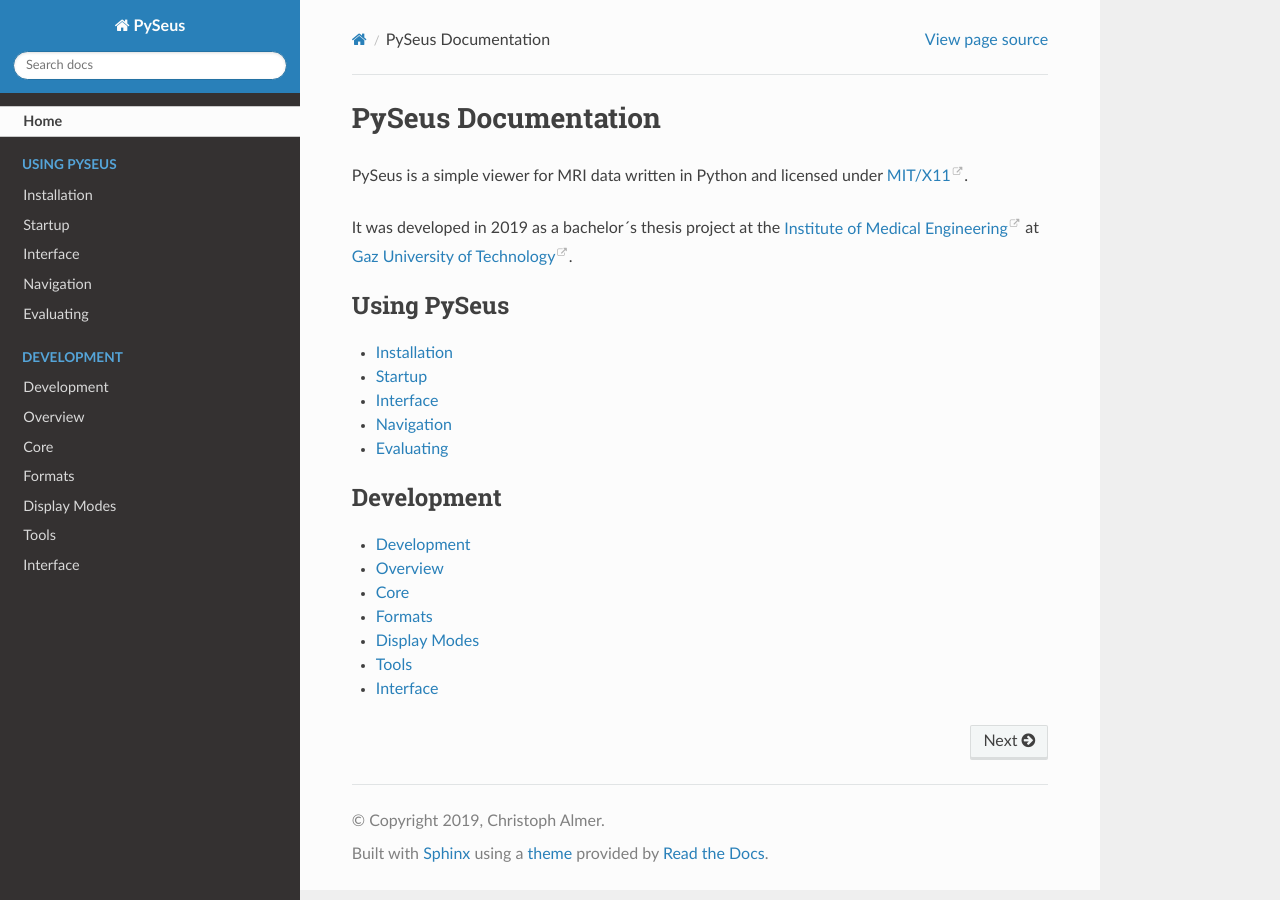
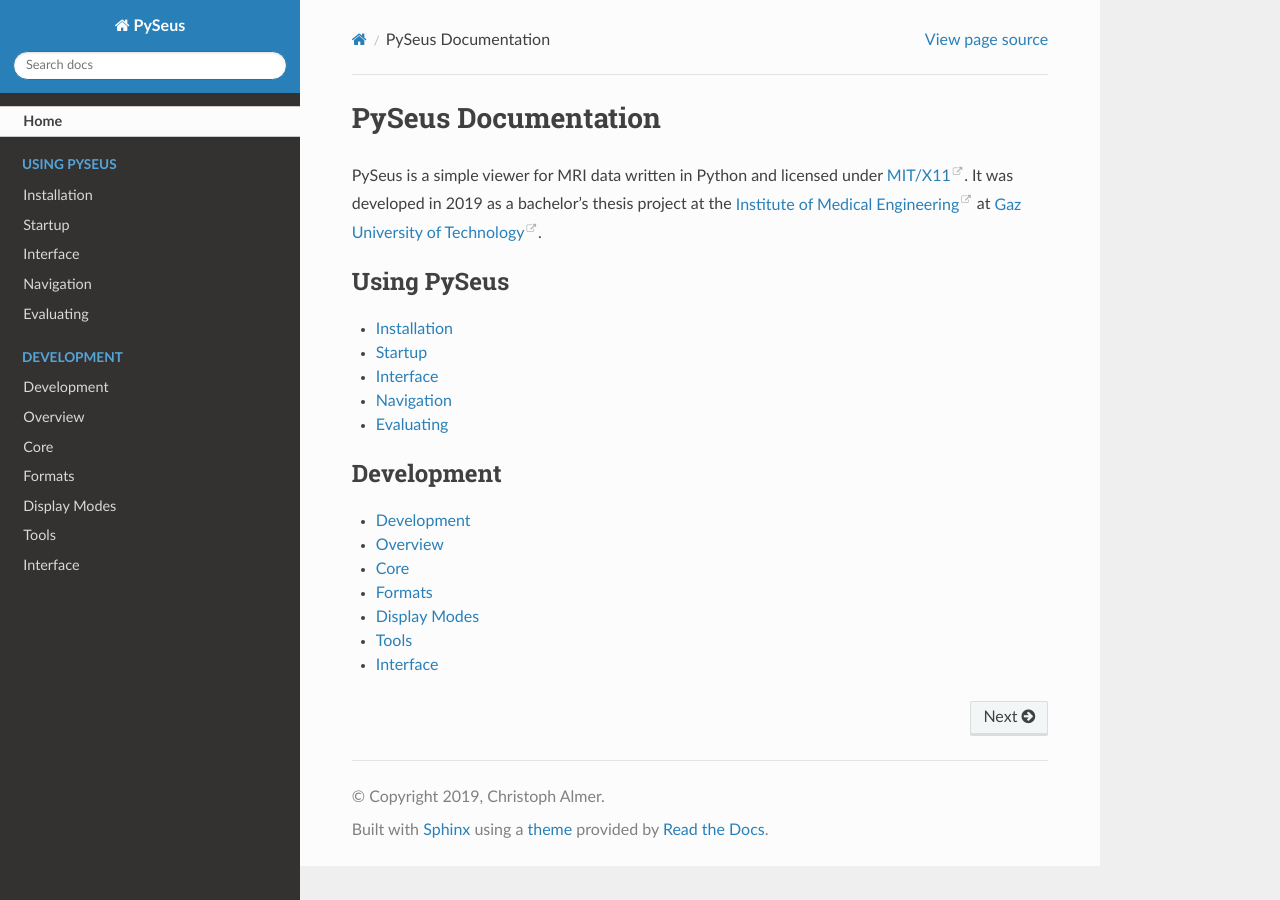
Before and after one commit to IMTtugraz/PySeus, a Sphinx documentation site: the page built from docs/source/index.rst, in a window 1280 px wide. Built offline with Sphinx 7.4.7 and the Read the Docs theme 2.0.0, drawn with Linux system fonts in a browser that asks for light colours.

Commit message:
docs update

```diff
--- a/docs/source/development/modes.rst
+++ b/docs/source/development/modes.rst
@@ -11,7 +11,7 @@
 .. autoclass:: pyseus.display.Grayscale
    :members:
 
-Built-in Display Modes
-----------------------
+Custom Display Modes
+--------------------
 
 Custom display modes are currently *not* supported.
--- a/docs/source/index.rst
+++ b/docs/source/index.rst
@@ -3,8 +3,7 @@
 
 PySeus is a simple viewer for MRI data written in Python and licensed
 under `MIT/X11 <https://github.com/calmer/PySeus/blob/master/LICENSE>`_.
-
-It was developed in 2019 as a bachelor´s thesis project at the
+It was developed in 2019 as a bachelor's thesis project at the
 `Institute of Medical Engineering <https://www.tugraz.at/institutes/imt/home/>`_
 at `Gaz University of Technology <https://www.tugraz.at/en/home/>`_.
 
--- a/docs/source/usage/interface.rst
+++ b/docs/source/usage/interface.rst
@@ -20,7 +20,7 @@
 top. This contains the dataset path, the current scan and the current slice.
 
 *Metadata*: If a dataset contains metadata, the most common items are
-displayed here. Clicking on "*more*" at the bottom will bring up a window
+displayed here. Clicking on *more* at the bottom will bring up a window
 with all available metadata.
 
 *Console*: Generic text output (like from the area tool) is displayed here.
--- a/docs/source/usage/startup.rst
+++ b/docs/source/usage/startup.rst
@@ -30,8 +30,7 @@
 and scans form the base and parent directories. *DICOMDIR* files are currently
 *not* supported.
 
-**NIfTI files**: Pyseus will accept NIFTI-2 *.nii* files; NIFTI-1 files and
-split files are currently *not* supported.
+**NIfTI files**: Pyseus will accept NIFTI-1 and NIfTI-2 *.nii* files.
 
 If you need to extend PySeus to use other file formats, see
 `Development / Formats<formats>`_.
```
Also changed, not shown: docs/source/usage/installation.rst (+13 -1 lines).
